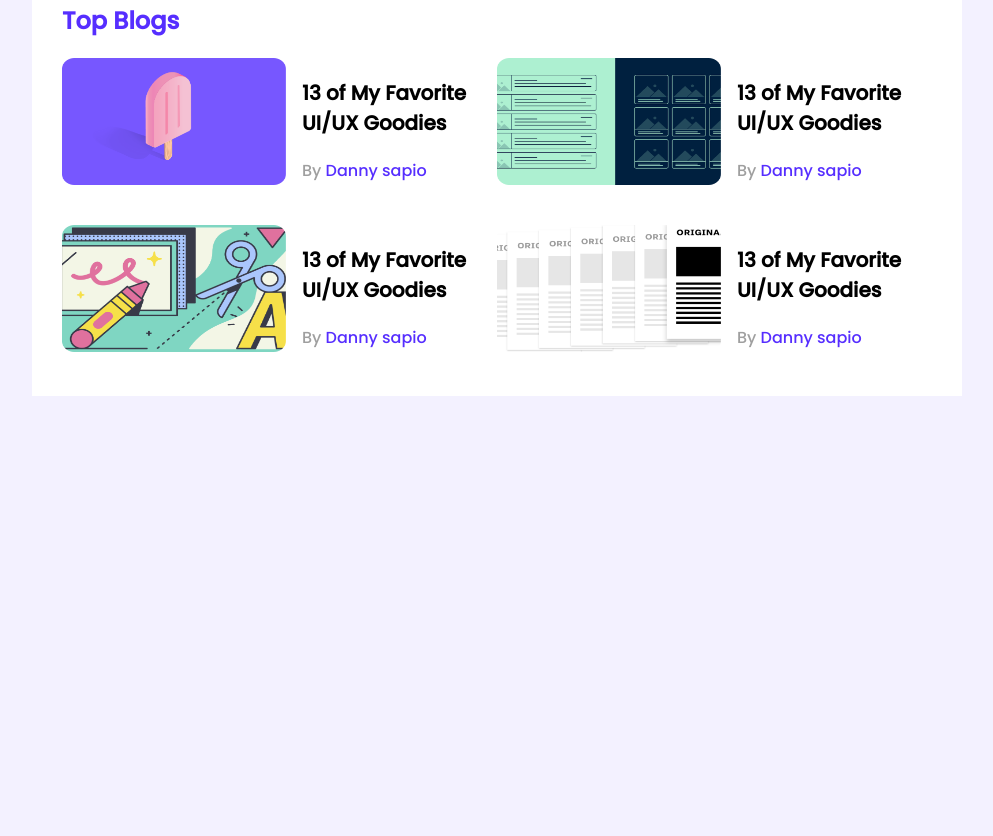
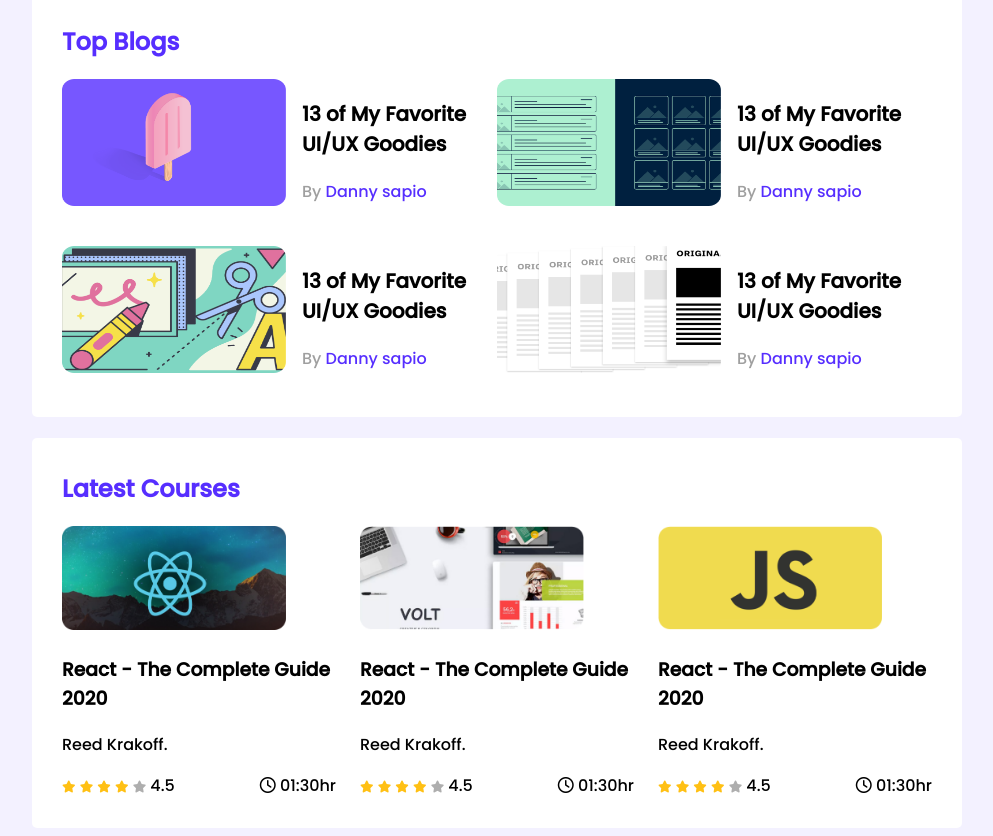
Before and after one commit to Ruhul96/leader-board-css3, a plain HTML site: page index.html in a window 1280 px wide. Shown: the part 300-1136 px from the top of the page, without its empty margins (143-1136 px from the left). Before the commit the page ends 800 px from the top, so only its background shows below. Drawn offline with Linux system fonts and the light colour scheme.

Commit message:
full part added

```diff
--- a/index.html
+++ b/index.html
@@ -5,6 +5,8 @@
     <meta http-equiv="X-UA-Compatible" content="IE=edge">
     <meta name="viewport" content="width=device-width, initial-scale=1.0">
     <title>Leader Board</title>
+    <!-- font awesome -->
+    <script src="https://kit.fontawesome.com/0679add7c3.js" crossorigin="anonymous"></script>
     <!-- stylesheet -->
     <link rel="stylesheet" href="styles/style.css">
 </head>
@@ -98,6 +100,87 @@
 
                 </div>
         </section>
+         <!-- Latest courses -->
+         <section class="container">
+          <h2 class="section-title">Latest Courses</h2>
+          <div class="courses">
+              <div class="course">
+                  <div class="course-banner">
+                      <img src="images/courses/course-1.png" alt="">
+                  </div>
+                  <div class="course-detail">
+                      <h3 class="course-title">React - The Complete Guide 2020</h3>
+                      <p class="course-author">Reed Krakoff.</p>
+                        <div class="course-info">
+                            <div>
+                                <i class="fas fa-star filled"></i>
+                                <i class="fas fa-star filled"></i>
+                                <i class="fas fa-star filled"></i>
+                                <i class="fas fa-star filled"></i>
+                                <i class="fas fa-star empty"></i>
+                                <span>4.5</span>
+                            </div>
+
+                            <div class="course-duration">
+                                <i class="far fa-clock"></i> 01:30hr
+                            </div>
+
+
+                        </div>
+                  </div>
+              </div>
+              <div class="course">
+                  <div class="course-banner">
+                      <img src="images/courses/course-2.png" alt="">
+                  </div>
+                  <div class="course-detail">
+                      <h3 class="course-title">React - The Complete Guide 2020</h3>
+                      <p class="course-author">Reed Krakoff.</p>
+                        <div class="course-info">
+                            <div>
+                                <i class="fas fa-star filled"></i>
+                                <i class="fas fa-star filled"></i>
+                                <i class="fas fa-star filled"></i>
+                                <i class="fas fa-star filled"></i>
+                                <i class="fas fa-star empty"></i>
+                                <span>4.5</span>
+                            </div>
+
+                            <div class="course-duration">
+                                <i class="far fa-clock"></i> 01:30hr
+                            </div>
+
+
+                        </div>
+                  </div>
+              </div>
+              <div class="course">
+                  <div class="course-banner">
+                      <img src="images/courses/course-3.png" alt="">
+                  </div>
+                  <div class="course-detail">
+                      <h3 class="course-title">React - The Complete Guide 2020</h3>
+                      <p class="course-author">Reed Krakoff.</p>
+                        <div class="course-info">
+                            <div>
+                                <i class="fas fa-star filled"></i>
+                                <i class="fas fa-star filled"></i>
+                                <i class="fas fa-star filled"></i>
+                                <i class="fas fa-star filled"></i>
+                                <i class="fas fa-star empty"></i>
+                                <span>4.5</span>
+                            </div>
+
+                            <div class="course-duration">
+                                <i class="far fa-clock"></i> 01:30hr
+                            </div>
+
+
+                        </div>
+                  </div>
+              </div>
+          </div>
+         </section>
     </main>
 </body>
 </html>
--- a/styles/style.css
+++ b/styles/style.css
@@ -8,12 +8,15 @@ body {
 }
 main {
   display: flex;
-  justify-content: center;
+  flex-direction: column;
+  align-items: center;
 }
 .container {
   background-color: #ffffff;
   width: 870px;
   padding: 30px;
+  border-radius: 5px;
+  margin-top: 21px;
 }
 
 hr {
@@ -78,3 +81,62 @@ hr {
   font-size: 16px;
   color: #562eff;
 }
+
+/* courses styles */
+
+.course .course-banner img {
+  width: 224px;
+  height: 104px;
+}
+.courses {
+  display: grid;
+  grid-template-columns: repeat(3, 1fr);
+  grid-column-gap: 24px;
+}
+.course-info {
+  display: flex;
+  align-items: center;
+  justify-content: space-between;
+}
+.fa-star {
+  font-size: 12px;
+}
+.fa-star.filled {
+  color: #ffc014;
+}
+.fa-star.empty {
+  color: #aeaeae;
+}
+
+/* Media Queries */
+/* Mobile Devices */
+@media only screen and (max-width: 688px) {
+  .container {
+    width: 100%;
+  }
+  .players,
+  .blogs,
+  .courses {
+    grid-template-columns: repeat(1, 1fr);
+  }
+
+  .player,
+  .blog {
+    flex-direction: column;
+  }
+}
+
+/* Tablet Devices */
+
+@media only screen and (min-width: 688px) and (max-width: 992px) {
+  .container {
+    width: 100%;
+  }
+  .players,
+  .courses {
+    grid-template-columns: repeat(2, 1fr);
+  }
+  .blogs {
+    grid-template-columns: repeat(1, 1fr);
+  }
+}
```
